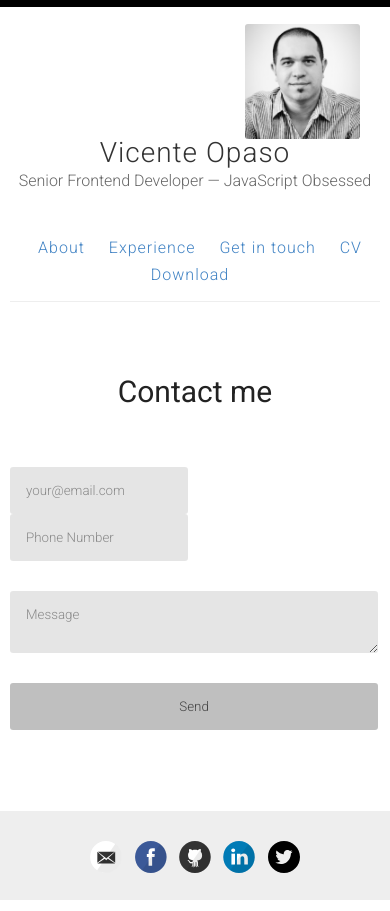
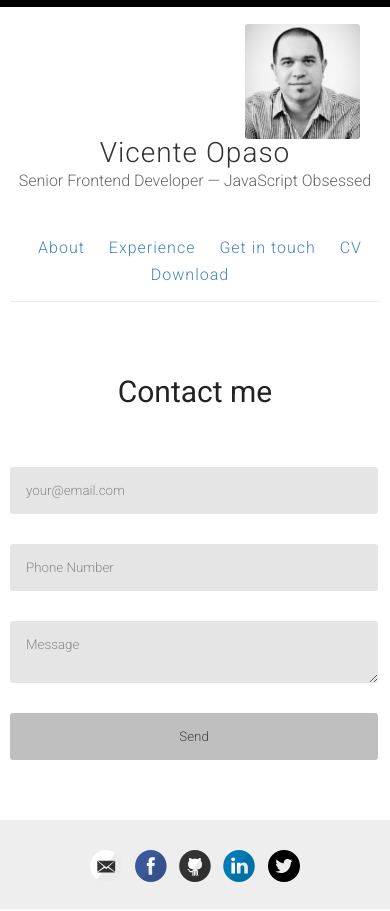
Before and after one commit to vicenteopaso/vicenteopaso, a Jekyll site: the page built from _pages/contact.md, in a window 390 px wide. Built offline with Jekyll 4.4.1, drawn with Linux system fonts in a browser that asks for light colours.

Commit message:
Update _custom.scss

```diff
--- a/_sass/_custom.scss
+++ b/_sass/_custom.scss
@@ -145,3 +145,15 @@ header.masthead {
     margin-top: 40px;
   }
 }
+@media screen and (max-width: 460px) {
+  #contact {
+    form {
+      input {
+        width: 99.5%;
+        &:first-child {
+          margin-bottom: 30px;
+        }
+      }
+    }
+  }
+}
```
